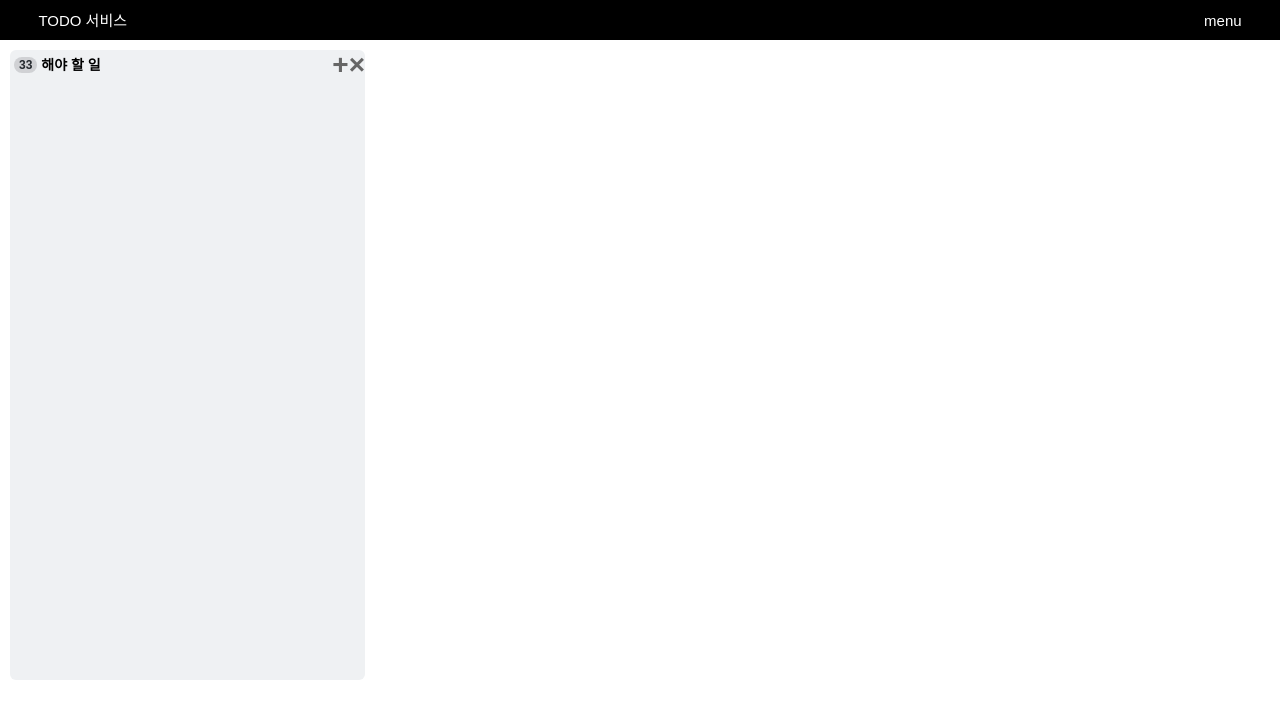
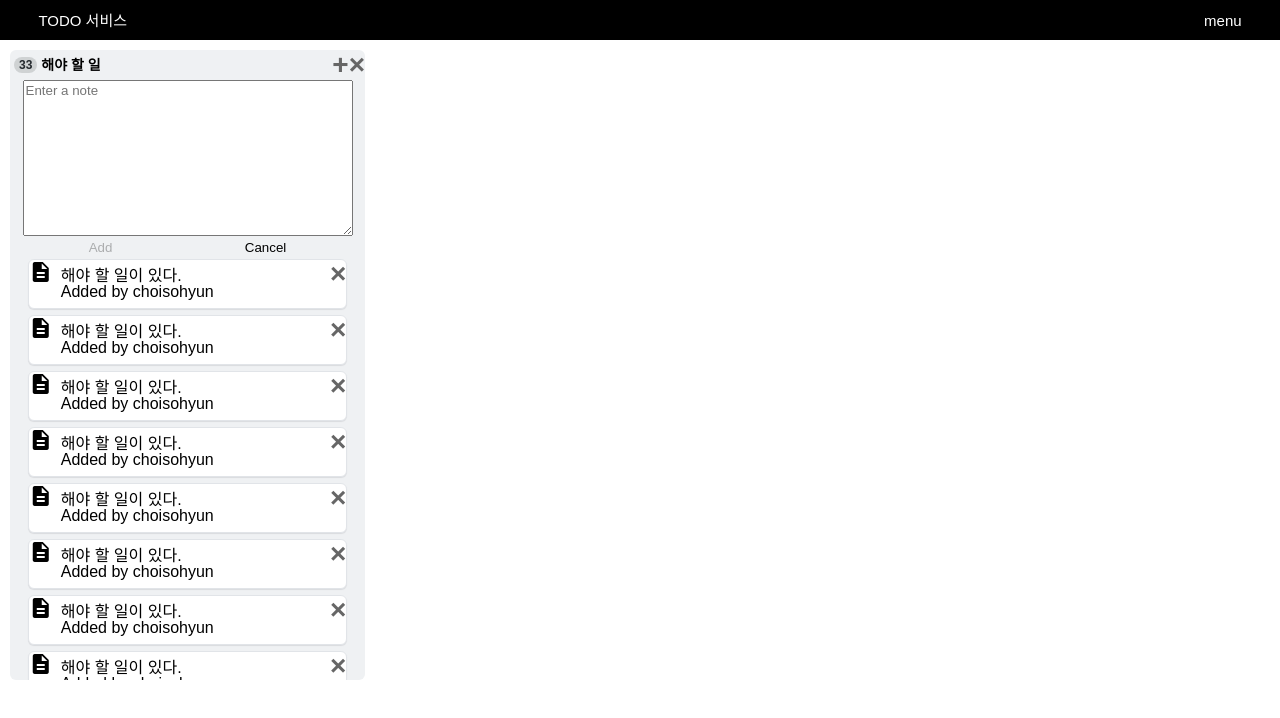
Before and after one commit to codesquad-member-2020/todo-9, a plain HTML site: page FE/src/view/index.html in a window 1280 px wide. Drawn offline with Linux system fonts and the light colour scheme.

Commit message:
[#11] feat: card 스타일 추가

```diff
--- a/FE/src/style/style.css
+++ b/FE/src/style/style.css
@@ -10,8 +10,12 @@
   padding: 0 3%;
 }
 
+.column-wrap {
+  display: flex;
+  overflow-x: auto;
+}
+
 .project-columns {
-  overflow-x: auto;
   background-color: #eff1f3;
   width: 355px;
   height: 630px;
@@ -43,6 +47,7 @@
 .column {
   display: flex;
   justify-content: center;
+  flex-wrap: wrap;
 }
 
 .column-header {
@@ -50,6 +55,51 @@
   display: flex;
   justify-content: center;
   align-items: center;
+}
+
+.card-wrap {
+  height: 600px;
+  width: 355px;
+  display: flex;
+  flex-direction: column;
+  align-items: center;
+}
+
+.input-wrap {
+  width: 330px;
+  height: fit-content;
+}
+
+#card-input {
+  width: -webkit-fill-available;
+  resize: vertical;
+}
+
+.btn-wrap {
+  display: flex;
+  justify-content: space-around;
+}
+
+.card-content-wrap {
+  overflow-y: auto;
+  width: 355px;
+  display: flex;
+  flex-direction: column;
+  align-items: center;
+}
+
+.card {
+  width: 90%;
+  height: fit-content;
+  background-color: #fff;
+  box-shadow: 0 1px 1px rgba(27, 31, 35, 0.1);
+  border-radius: 6px;
+  border: 1px solid #e1e4e8;
+  margin: 3px 0;
+}
+
+.content-wrap {
+  padding: 8px 32px;
 }
 
 .column-title-wrap,
@@ -63,19 +113,23 @@
   justify-content: flex-end;
 }
 
+.card-icon {
+  width: 29px;
+  height: 0px;
+}
+
+.card > .close {
+  float: right;
+  position: inherit;
+}
+
+.material-icons {
+}
+
 .column-title {
   font-size: 14px;
   font-weight: 600;
 }
-
-/* .close {
-  color: #666;
-  font-size: 28px;
-  font-weight: bold;
-  position: absolute;
-  right: 5%;
-  top: 5%;
-} */
 
 .add,
 .close {
--- a/FE/src/view/index.html
+++ b/FE/src/view/index.html
@@ -13,6 +13,7 @@
       <div class="header-title">TODO 서비스</div>
       <div class="menu">menu</div>
     </div>
+    <div class="column-wrap">
       <div class="project-columns">
         <div class="column">
           <div class="column-header">
@@ -26,10 +27,101 @@
             </div>
           </div>
           <div class="card-wrap">
+            <div class="input-wrap">
+              <textarea
+                name=""
+                id="card-input"
+                cols="30"
+                rows="10"
+                placeholder="Enter a note"
+              ></textarea>
+              <div class="btn-wrap">
+                <button disabled="disabled">Add</button>
+                <button>Cancel</button>
+              </div>
+            </div>
+            <div class="card-content-wrap">
               <div class="card">
-            <div class="card-icon"></div>
-            <div class="card-content"></div>
-            <div class="card-author"></div>
+                <div class="card-icon">
+                  <span class="material-icons">description</span>
+                </div>
+                <span class="close">&times;</span>
+                <div class="content-wrap">
+                  <div class="card-content">해야 할 일이 있다.</div>
+                  <div class="card-author">Added by <span>choisohyun</span></div>
+                </div>
+              </div>
+              <div class="card">
+                <div class="card-icon">
+                  <span class="material-icons">description</span>
+                </div>
+                <span class="close">&times;</span>
+                <div class="content-wrap">
+                  <div class="card-content">해야 할 일이 있다.</div>
+                  <div class="card-author">Added by <span>choisohyun</span></div>
+                </div>
+              </div>
+              <div class="card">
+                <div class="card-icon">
+                  <span class="material-icons">description</span>
+                </div>
+                <span class="close">&times;</span>
+                <div class="content-wrap">
+                  <div class="card-content">해야 할 일이 있다.</div>
+                  <div class="card-author">Added by <span>choisohyun</span></div>
+                </div>
+              </div>
+              <div class="card">
+                <div class="card-icon">
+                  <span class="material-icons">description</span>
+                </div>
+                <span class="close">&times;</span>
+                <div class="content-wrap">
+                  <div class="card-content">해야 할 일이 있다.</div>
+                  <div class="card-author">Added by <span>choisohyun</span></div>
+                </div>
+              </div>
+              <div class="card">
+                <div class="card-icon">
+                  <span class="material-icons">description</span>
+                </div>
+                <span class="close">&times;</span>
+                <div class="content-wrap">
+                  <div class="card-content">해야 할 일이 있다.</div>
+                  <div class="card-author">Added by <span>choisohyun</span></div>
+                </div>
+              </div>
+              <div class="card">
+                <div class="card-icon">
+                  <span class="material-icons">description</span>
+                </div>
+                <span class="close">&times;</span>
+                <div class="content-wrap">
+                  <div class="card-content">해야 할 일이 있다.</div>
+                  <div class="card-author">Added by <span>choisohyun</span></div>
+                </div>
+              </div>
+              <div class="card">
+                <div class="card-icon">
+                  <span class="material-icons">description</span>
+                </div>
+                <span class="close">&times;</span>
+                <div class="content-wrap">
+                  <div class="card-content">해야 할 일이 있다.</div>
+                  <div class="card-author">Added by <span>choisohyun</span></div>
+                </div>
+              </div>
+              <div class="card">
+                <div class="card-icon">
+                  <span class="material-icons">description</span>
+                </div>
+                <span class="close">&times;</span>
+                <div class="content-wrap">
+                  <div class="card-content">해야 할 일이 있다.</div>
+                  <div class="card-author">Added by <span>choisohyun</span></div>
+                </div>
+              </div>
+            </div>
           </div>
         </div>
       </div>
```
Lines whose indentation alone changed are shown as unchanged.
